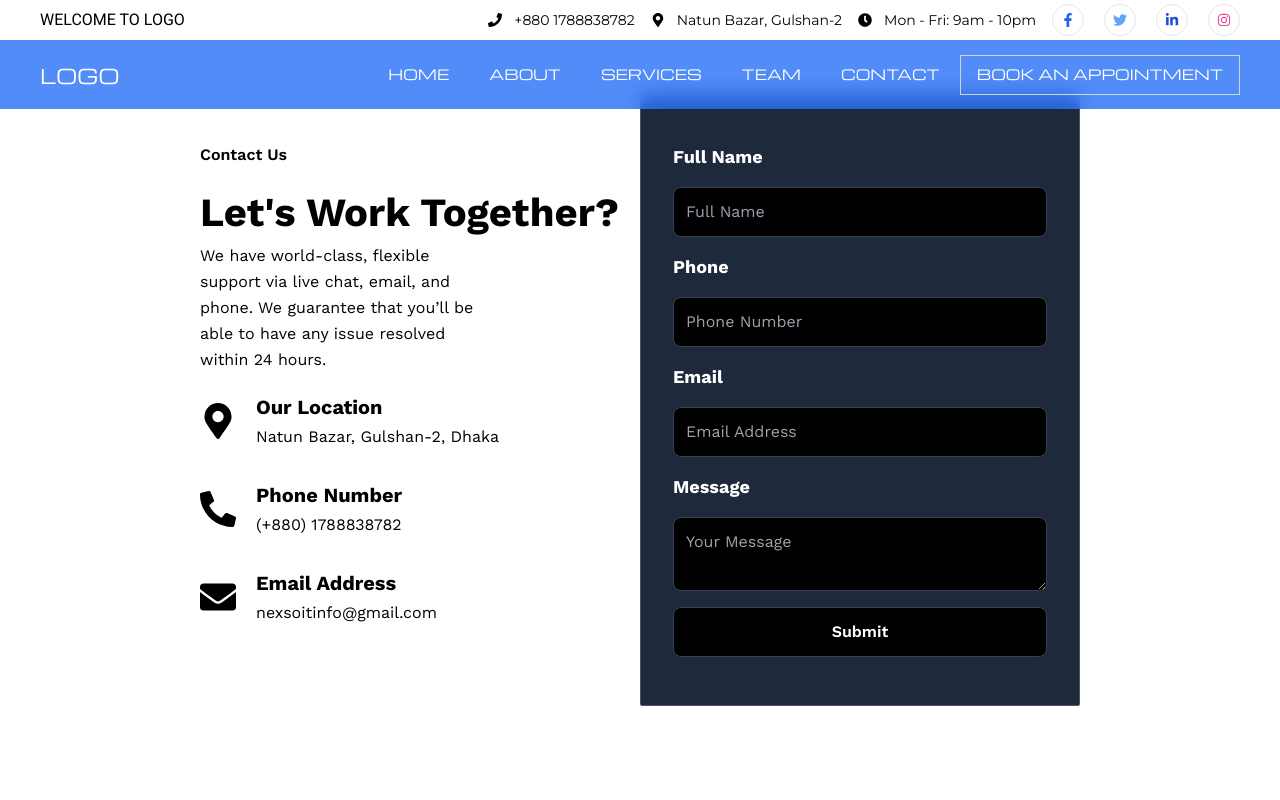
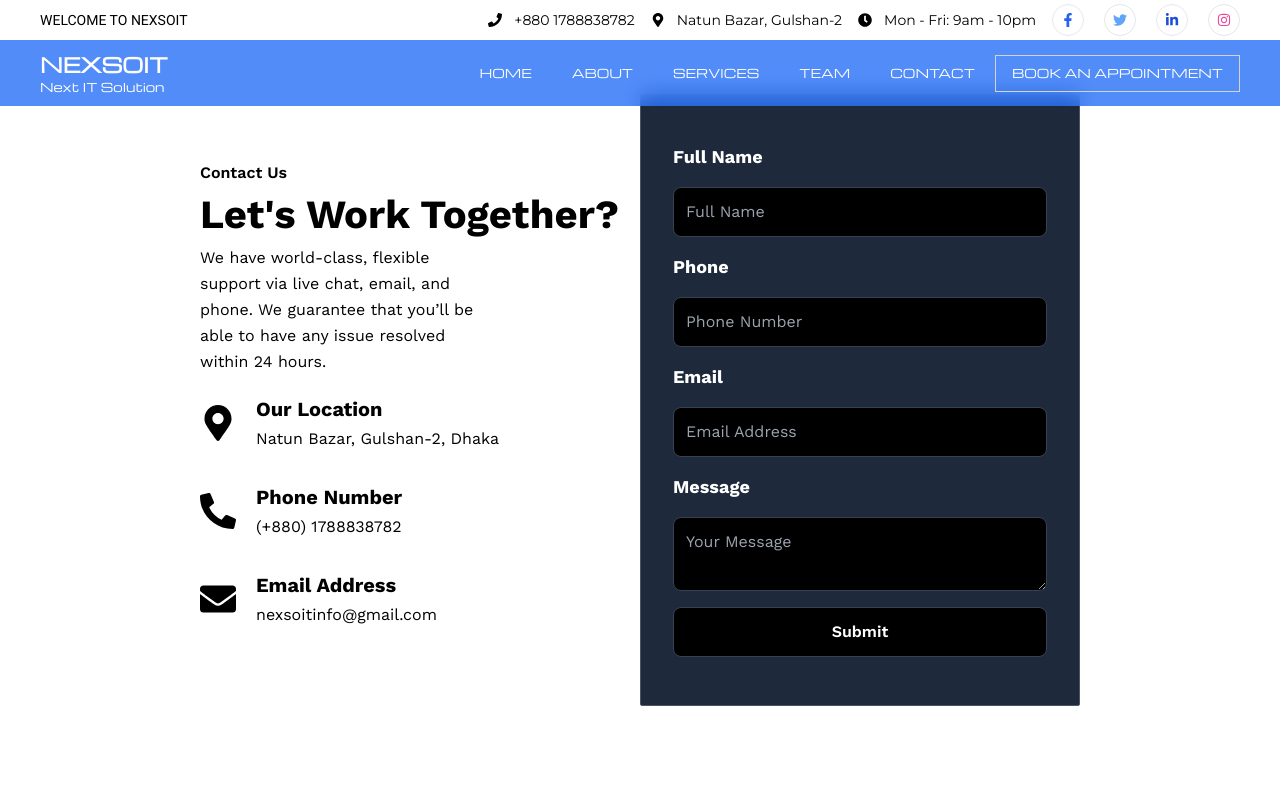
Before and after one commit to abdulkader789/nexsoit-client, a React (Vite) app: page /contact in a window 1280 px wide. Shown: the top 800 px of the page. Built offline with nearby package versions, Linux system fonts and the light colour scheme; a web font is replaced by a local one.

Commit message:
changed logo name

```diff
--- a/src/components/Navbar/BookButton.jsx
+++ b/src/components/Navbar/BookButton.jsx
@@ -1,6 +1,6 @@
 const BookButton = () => {
   return (
-    <div className="border px-4 py-2 uppercase border-gray-300 hover:bg-white  text-white text-[10px] lg:text-[14px]  hover:text-black">
+    <div className="border px-4 py-2 uppercase border-gray-300 hover:bg-white  text-white text-[10px] lg:text-[12px]  hover:text-black">
       <a
         href="mailto:contactnexsoit@gmail.com"
         className=" michroma-regular   focus:outline-none inline-block text-center"
--- a/src/components/Navbar/NavLinks.jsx
+++ b/src/components/Navbar/NavLinks.jsx
@@ -33,7 +33,7 @@ const NavLinks = () => {
       {navLinks.map((link, index) => (
         <li
           key={index}
-          className="flex-1 px-10 lg:px-5 michroma-regular text-[10px] lg:text-[14px] py-4 border-b-[1px] border-gray-200 lg:border-none "
+          className="flex-1 px-10 lg:px-5 michroma-regular text-[10px] lg:text-[12px] py-4 border-b-[1px] border-gray-200 lg:border-none "
         >
           {link.dropdown ? (
             <div className="relative ">
--- a/src/components/Navbar/NavLogo.jsx
+++ b/src/components/Navbar/NavLogo.jsx
@@ -2,10 +2,9 @@ import { Link } from "react-router-dom";
 
 const NavLogo = () => {
   return (
-    <div className="">
-      <h1 className="text-xl text-white  michroma-regular  font-extrabold uppercase">
-        <Link to="/home">logo</Link>
-      </h1>
+    <div className="michroma-regular ">
+      <h1 className="text-xl text-white   font-extrabold uppercase">Nexsoit</h1>
+      <p className="text-[12px]">Next IT Solution</p>
     </div>
   );
 };
--- a/src/components/Navbar/WelcomeMessage.jsx
+++ b/src/components/Navbar/WelcomeMessage.jsx
@@ -1,8 +1,8 @@
 const WelcomeMessage = () => {
   return (
     <div className="">
-      <h1 className="text-md roboto-regular font-extrabold uppercase">
-        Welcome to Logo
+      <h1 className="text-sm roboto-regular font-extrabold uppercase">
+        Welcome to <span className="">Nexsoit</span>
       </h1>
     </div>
   );
--- a/src/pages/ContactPage.jsx
+++ b/src/pages/ContactPage.jsx
@@ -49,10 +49,10 @@ const Contact = () => {
 
   return (
     <div className="flex flex-col work-sans object-cover">
-      <div className="lg:min-h-screen flex flex-col justify-center items-center lg:flex-row px-2 py-10 xl:w-[70%] mx-auto">
-        <section className="w-full lg:w-1/2 flex flex-col">
-          <div className="mb-5">
-            <span className="mb-4 block text-base font-semibold text-primary">
+      <div className="lg:min-h-screen flex flex-col justify-center items-center lg:flex-row px-2 py-14 xl:w-[70%] mx-auto">
+        <section className="w-full lg:w-1/2 flex flex-col ">
+          <div className="my-5">
+            <span className=" block text-base font-semibold text-primary">
               Contact Us
             </span>
             <h2 className="text-[32px] font-bold capitalize  lg:text-[36px] xl:text-[40px]">
--- a/src/pages/Navbar.jsx
+++ b/src/pages/Navbar.jsx
@@ -61,7 +61,7 @@ const Navbar = () => {
             : " "
         }`}
       >
-        <div className="">
+        <div className="w-40">
           <NavLogo />
         </div>
         <div className="flex justify-center h-full items-center lg:hidden">
```
